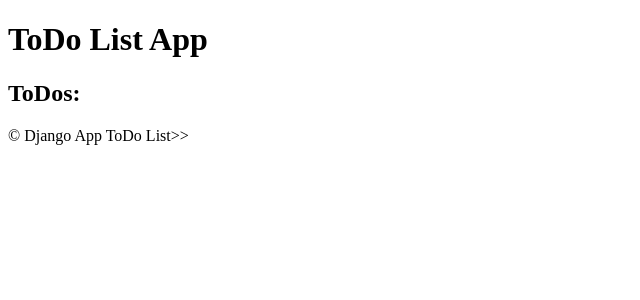
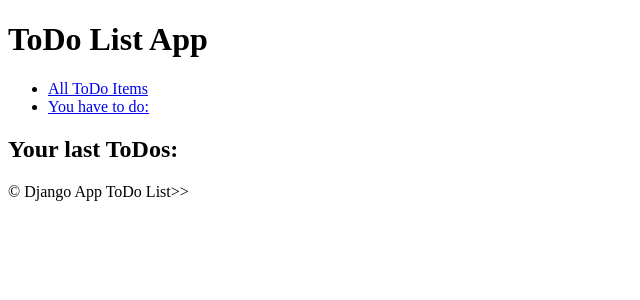
Before and after one commit to TiredOptimist/first-django-project, a Django app: page /todos/ in a window 1280 px wide. Shown: the part 70-370 px from the top of the page, without its empty margins (0-640 px from the left). Run offline with Django 5.2, Linux system fonts and the light colour scheme; data that the repository does not hold is empty.

Commit message:
Create second hz

```diff
--- a/first/todo_list/models.py
+++ b/first/todo_list/models.py
@@ -4,6 +4,7 @@ from django.db import models
 class ToDoItem(models.Model):
 
     class Meta:
+        ordering = ("id",)
         verbose_name = "ToDo Item"
     title = models.CharField(max_length=250)
     done = models.BooleanField(default=False)
--- /dev/null
+++ b/first/todo_list/templates/todo_list/components/todo_items_list.html
@@ -0,0 +1,16 @@
+<ul>
+    {% for todo_item in object_list %}
+    	<li>
+        <a href="{% url 'todo_list:detail' pk=todo_item.pk %}">
+          {{ todo_item.title }}
+          {% if todo_item.done %}
+            🟢
+          {% else %}
+            🔴
+          {% endif %}
+        </a>
+        </a>
+      </li>
+    {% endfor %}
+
+  </ul>
--- a/first/todo_list/templates/todo_list/index.html
+++ b/first/todo_list/templates/todo_list/index.html
@@ -6,13 +6,10 @@
 
 {% block body %}
   <h1>ToDo List App</h1>
-  <h2>ToDos:</h2>
   <ul>
-    {% for todo_item in todo_items %}
-    	<li>
-        {{ todo_item }}
-      </li>
-    {% endfor %}
-
+  <li><a href="{% url 'todo_list:list' %}">All ToDo Items</a></li>
+  <li><a href="{% url 'todo_list:done' %}">You have to do:</a></li>
   </ul>
+  <h2>Your last ToDos:</h2>
+   {% include 'todo_list/components/todo_items_list.html' %}
 {% endblock body %}
--- a/first/todo_list/urls.py
+++ b/first/todo_list/urls.py
@@ -6,10 +6,12 @@ from . import views
 app_name = "todo_list"
 
 urlpatterns = [
-   path(
-       "",
-       views.index_view,
-       name="index"
-   ),
+    # path( "", views.index_view, name="index"),
+    # path("", views.ToDoListIndexView.as_view(), name="index")
+    path("", views.ToDoListIndexView.as_view(), name="index"),
+    path("list/", views.ToDoListView.as_view(), name="list"),
+    path("done/", views.ToDoListDoneView.as_view(), name="done"),
+    path("<int:pk>/", views.ToDoDetailView.as_view(), name="detail")
+
 
 ]
--- a/first/todo_list/views.py
+++ b/first/todo_list/views.py
@@ -1,10 +1,28 @@
 from django.shortcuts import render
 from django.http import HttpRequest, HttpResponse
-
+from django.views.generic import TemplateView, ListView, DetailView
 from .models import ToDoItem
 
 
 def index_view(request: HttpRequest) -> HttpResponse:
     todo_item = ToDoItem.objects.order_by("id").all()
     # todo_item = ["Item1", "Item2",]
-    return render(request, template_name="todo_list/index.html", context={"todo_items": todo_item},)
+    return render(request, template_name="todo_list/index.html", context={"todo_items": todo_item[:2]},)
+
+
+class ToDoListIndexView(ListView):
+    template_name = "todo_list/index.html"
+    model = ToDoItem
+    queryset = ToDoItem.objects.order_by("-id").all()[:3]
+
+
+class ToDoListDoneView(ListView):
+   queryset = ToDoItem.objects.filter(done=False).all()
+
+
+class ToDoListView(ListView):
+    model = ToDoItem
+
+
+class ToDoDetailView(DetailView):
+    model = ToDoItem
```
Also changed, not shown: first/todo_list/templates/todo_list/todoitem_detail.html (added, +13 -0 lines), first/todo_list/templates/todo_list/todoitem_list.html (added, +10 -0 lines), first/todo_list/apps.py (line endings or trailing spaces).
